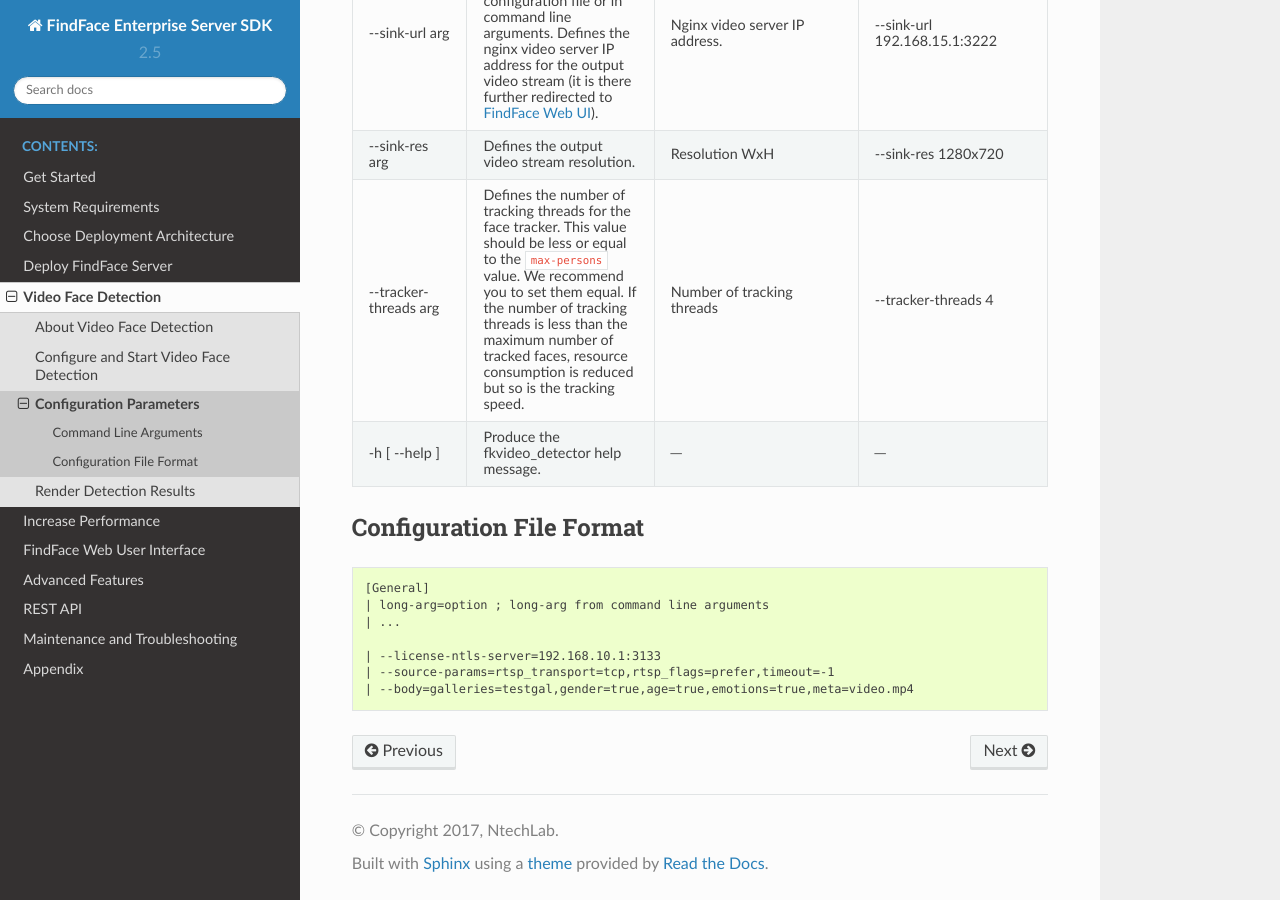
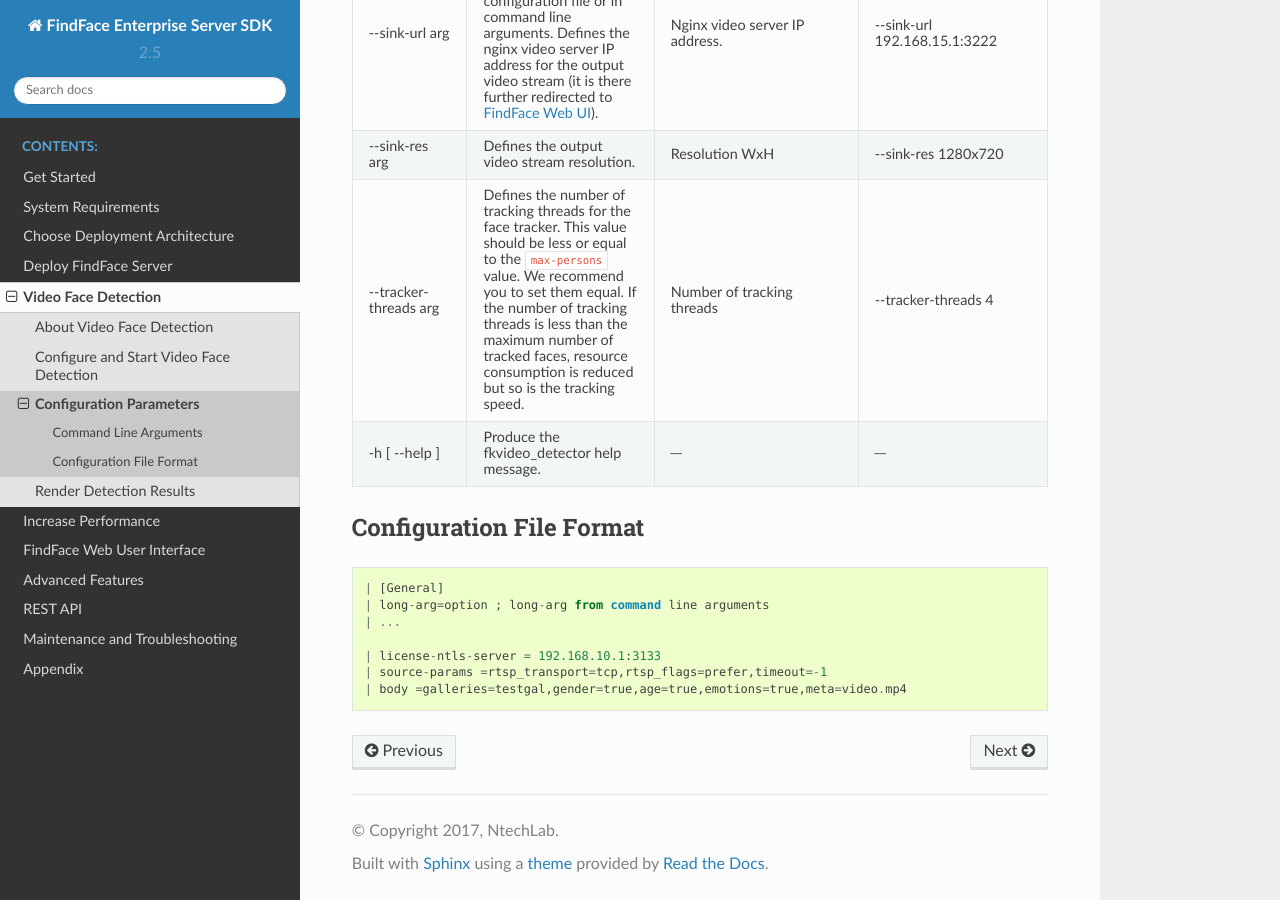
Before and after one commit to NTech-Lab/docs, a Sphinx documentation site: the page built from docs/fkvideo_configuration.rst, in a window 1280 px wide and 900 px high, scrolled down 6237 px. Built offline with Sphinx 7.4.7 and the Read the Docs theme 2.0.0, drawn with Linux system fonts in a browser that asks for light colours.

```diff
--- /dev/null
+++ b/docs/_inclusions/ntech_user_warning.rst
@@ -0,0 +1,3 @@
+
+.. warning::
+   The ``ntech`` user will be automatically created at this stage. To avoid a conflict, make sure that such a user does not already exist in the system.
--- a/docs/fkvideo_configuration.rst
+++ b/docs/fkvideo_configuration.rst
@@ -209,10 +209,10 @@ Configuration File Format
 
 .. code::
 
-    [General]
+    | [General]
     | long-arg=option ; long-arg from command line arguments
     | ...
 
-    | ‑‑license-ntls-server=192.168.10.1:3133
-    | ‑‑source-params=rtsp_transport=tcp,rtsp_flags=prefer,timeout=-1
-    | ‑‑body=galleries=testgal,gender=true,age=true,emotions=true,meta=video.mp4
+    | license-ntls-server = 192.168.10.1:3133
+    | source-params =rtsp_transport=tcp,rtsp_flags=prefer,timeout=-1
+    | body =galleries=testgal,gender=true,age=true,emotions=true,meta=video.mp4
--- a/docs/installer.rst
+++ b/docs/installer.rst
@@ -17,6 +17,8 @@ To install FindFace Enterprise Server SDK in a standalone configuration, you can
        $ sudo chmod +x <findface-server-xxx>.run
 
 #. Execute the .run file.
+
+   .. include:: _inclusions/ntech_user_warning.rst
 
    .. code::
 
--- a/docs/prepare.rst
+++ b/docs/prepare.rst
@@ -4,6 +4,8 @@ Prepare Packages for Installation
 -----------------------------------------
 
 FindFace Enterprise Server SDK can be installed from a local repository. You can receive the FindFace Enterprise Server SDK distributable packages from your NTechLab manager. To prepare the packages for installation, do the following:
+
+.. include:: _inclusions/ntech_user_warning.rst
 
 #. Unpack the package with components on each designated host.
 
```
Also changed, not shown: docs/_static/ffui.png.
